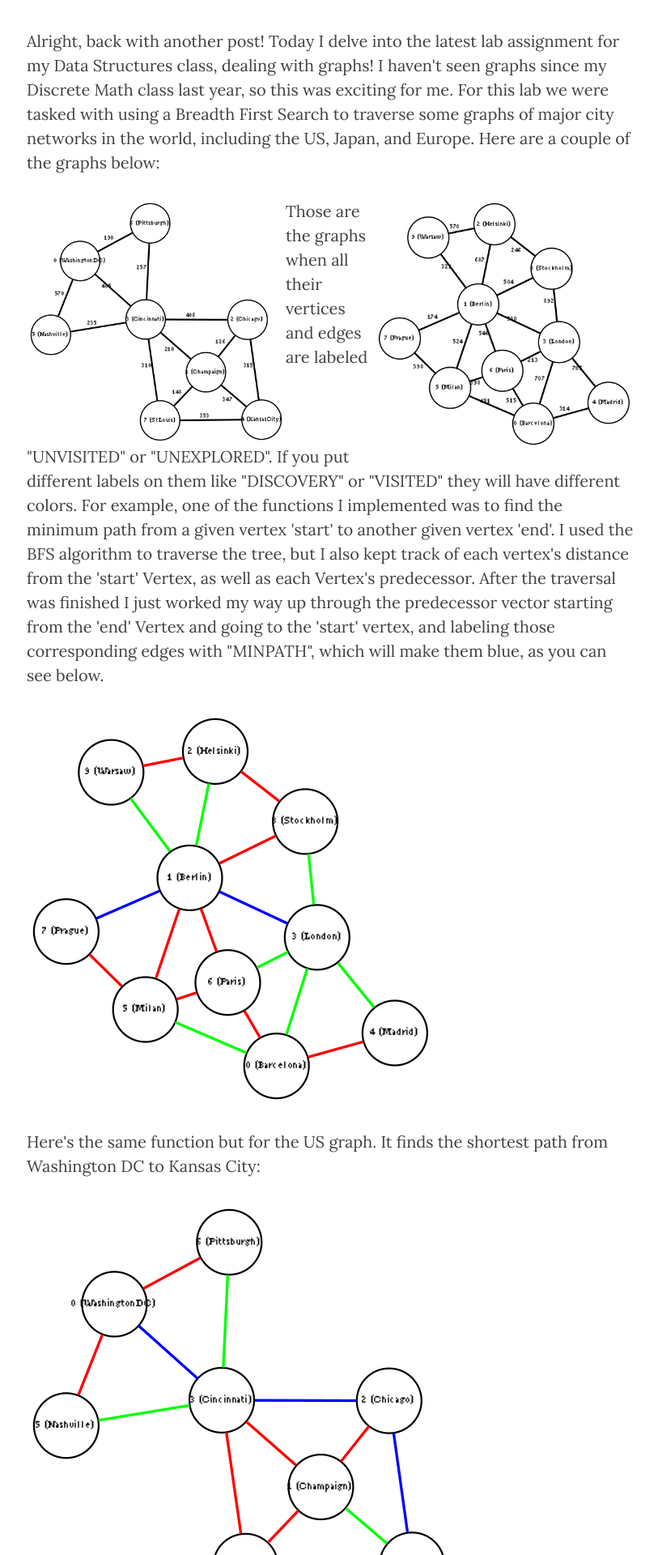
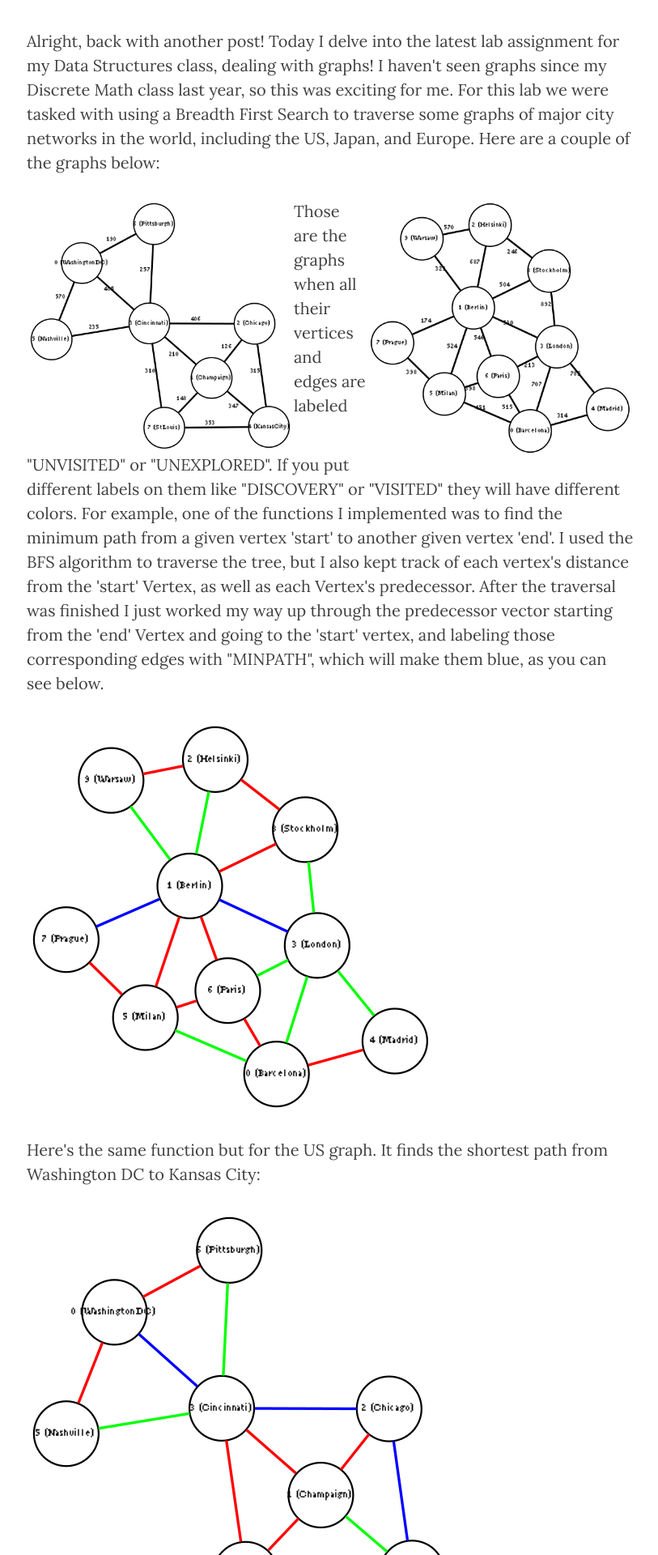
Before and after one commit to cjang5/blog, a Jekyll site: the page built from _posts/2014-12-05-glamorous-graphs.markdown, in a window 1280 px wide. Shown: the part 520-2440 px from the top of the page at 81% size, without its empty margins (232-1045 px from the left). Built offline with Jekyll 4.4.1, drawn with Linux system fonts in a browser that asks for light colours; nearby versions of some CDN libraries.

Commit message:
Update 2014-12-05-glamorous-graphs.markdown

```diff
--- a/_posts/2014-12-05-glamorous-graphs.markdown
+++ b/_posts/2014-12-05-glamorous-graphs.markdown
@@ -9,7 +9,7 @@ header-img: "img/posts/post-06/post-06-bg.png"
 
 <p>Alright, back with another post! Today I delve into the latest lab assignment for my Data Structures class, dealing with graphs! I haven't seen graphs since my Discrete Math class last year, so this was exciting for me. For this lab we were tasked with using a Breadth First Search to traverse some graphs of major city networks in the world, including the US, Japan, and Europe. Here are a couple of the graphs below: </p>
 
-<p> <img class="img-responsive" src="{{ site.baseurl }}/img/posts/post-06/united-states-mst.png" style="width:320px" align="left"> <img class="img-responsive" src="{{ site.baseurl }}/img/posts/post-06/europe.png" style="width:320px" align="right"></p>
+<p> <img class="img-responsive" src="{{ site.baseurl }}/img/posts/post-06/united-states-mst.png" style="width:330px" align="left"> <img class="img-responsive" src="{{ site.baseurl }}/img/posts/post-06/europe.png" style="width:330px" align="right"></p>
 
 <p> Those are the graphs when all their vertices and edges are labeled "UNVISITED" or "UNEXPLORED". If you put different labels on them like "DISCOVERY" or "VISITED" they will have different colors. For example, one of the functions I implemented was to find the minimum path from a given vertex 'start' to another given vertex 'end'. I used the BFS algorithm to traverse the tree, but I also kept track of each vertex's distance from the 'start' Vertex, as well as each Vertex's predecessor. After the traversal was finished I just worked my way up through the predecessor vector starting from the 'end' Vertex and going to the 'start' vertex, and labeling those corresponding edges with "MINPATH", which will make them blue, as you can see below. </p>
 
```
